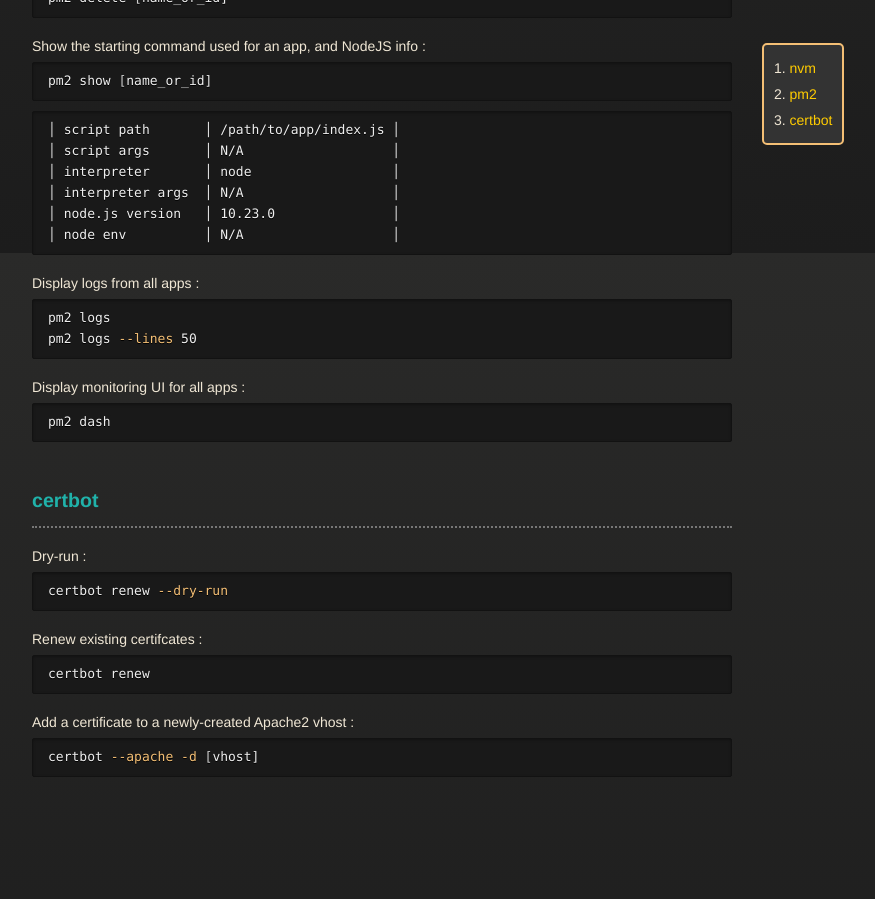
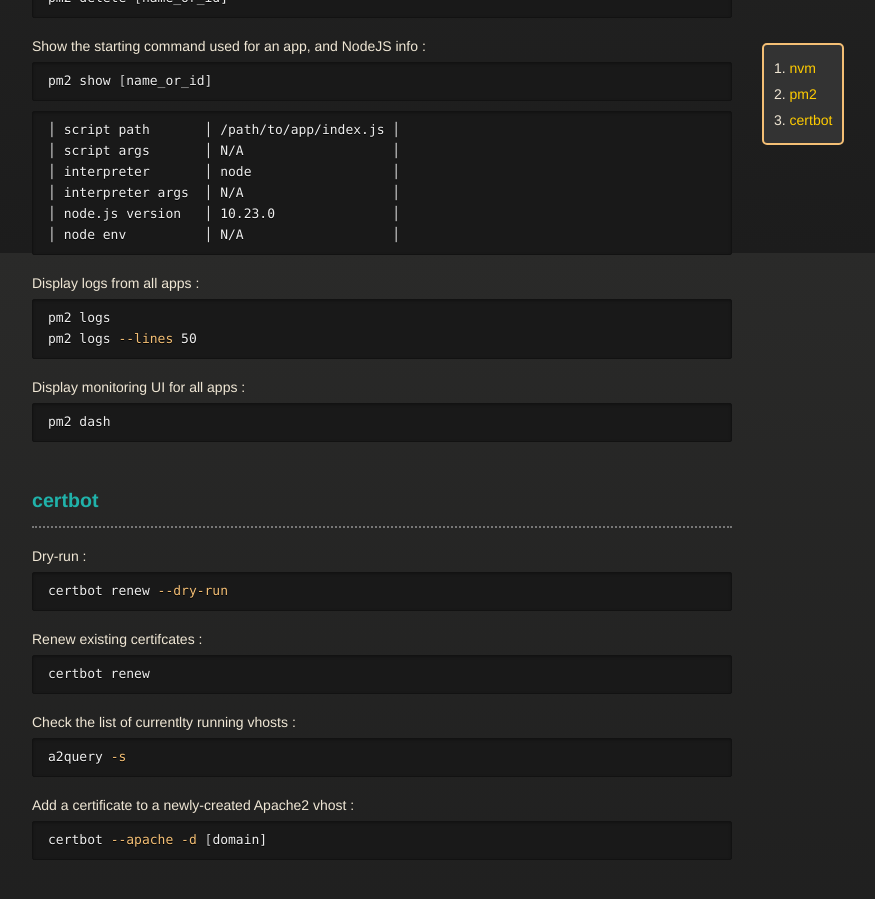
Before and after one commit to vincent-clipet/cheatsheets, a Jekyll site: the page built from markdown/web-tools.md, in a window 1280 px wide and 900 px high, scrolled down 1547 px. Shown: the whole window, without its empty margins (258-1133 px from the left). Built offline with Jekyll 4.4.1, drawn with Linux system fonts in a browser that asks for light colours; our own code applies the rules of GitHub Pages for plain Markdown files; before the commit the page ends 2364 px from its top, so only the background shows below that.

Commit message:
feat(web-tools): Fixed a command, and added another to list running vhosts

````diff
--- a/markdown/web-tools.md
+++ b/markdown/web-tools.md
@@ -145,7 +145,12 @@
 certbot renew
 ```
 
+Check the list of currentlty running vhosts :
+```bash
+a2query -s
+```
+
 Add a certificate to a newly-created Apache2 vhost :
 ```bash
-certbot --apache -d [vhost]
+certbot --apache -d [domain]
 ```
````
